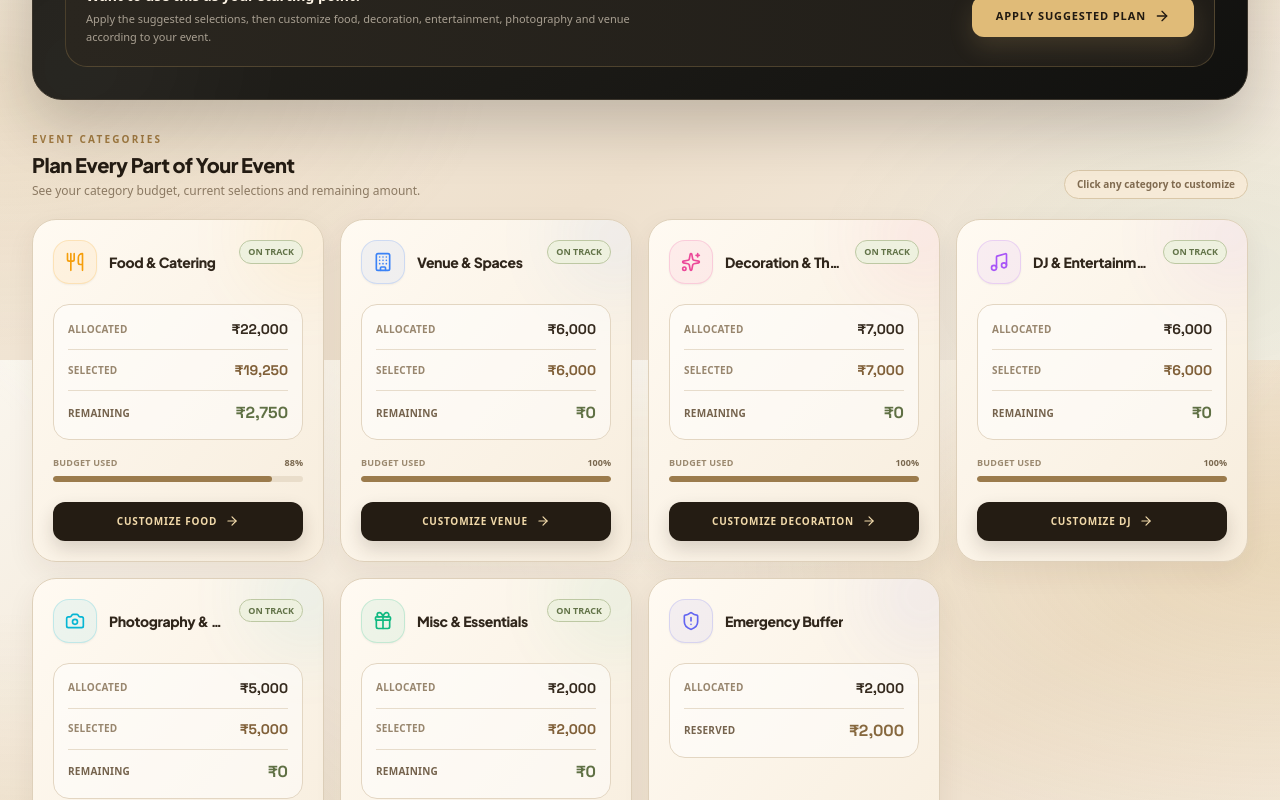
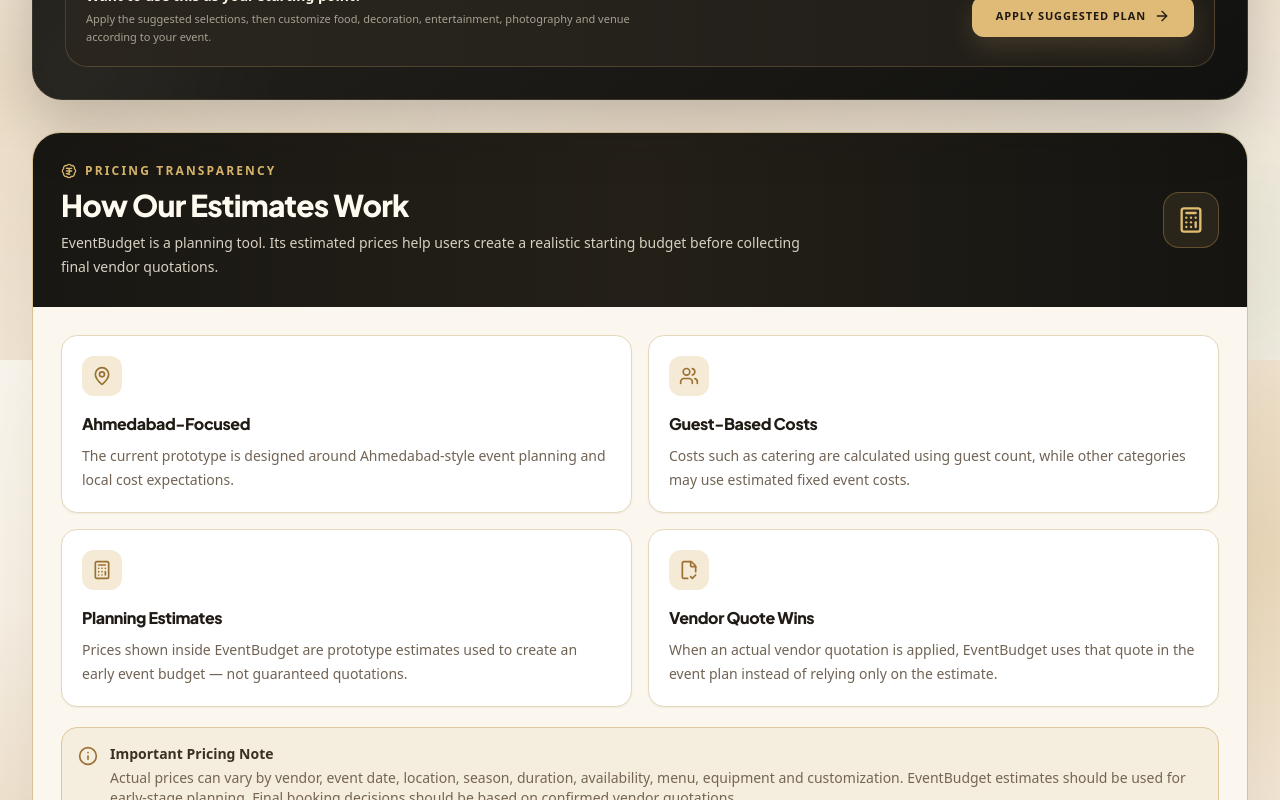
Before and after one commit to aivisionstudio2821-dot/eventbudget, a React (Vite) app: page / in a window 1280 px wide. Shown: the part 2840-3640 px from the top of the page. Built offline with nearby package versions, Linux system fonts and the light colour scheme.

Commit message:
Show pricing methodology on dashboard

```diff
--- a/src/components/dashboard/BudgetDashboard.tsx
+++ b/src/components/dashboard/BudgetDashboard.tsx
@@ -30,6 +30,7 @@
 import { CategoryCards } from './CategoryCards';
 import { InteractiveBudgetEditor } from './InteractiveBudgetEditor';
 import { WhatCanIGet } from './WhatCanIGet';
+import { PriceMethodology } from './PriceMethodology';
 import { CanIAddThisModal } from './CanIAddThisModal';
 import { HealthScoreModal } from './HealthScoreModal';
 
@@ -577,6 +578,10 @@
         overAmount={overAmount}
       />
 
+      {/* PRICING TRANSPARENCY */}
+
+      <PriceMethodology />
+
       {/* CATEGORY CARDS */}
 
       <CategoryCards
```
